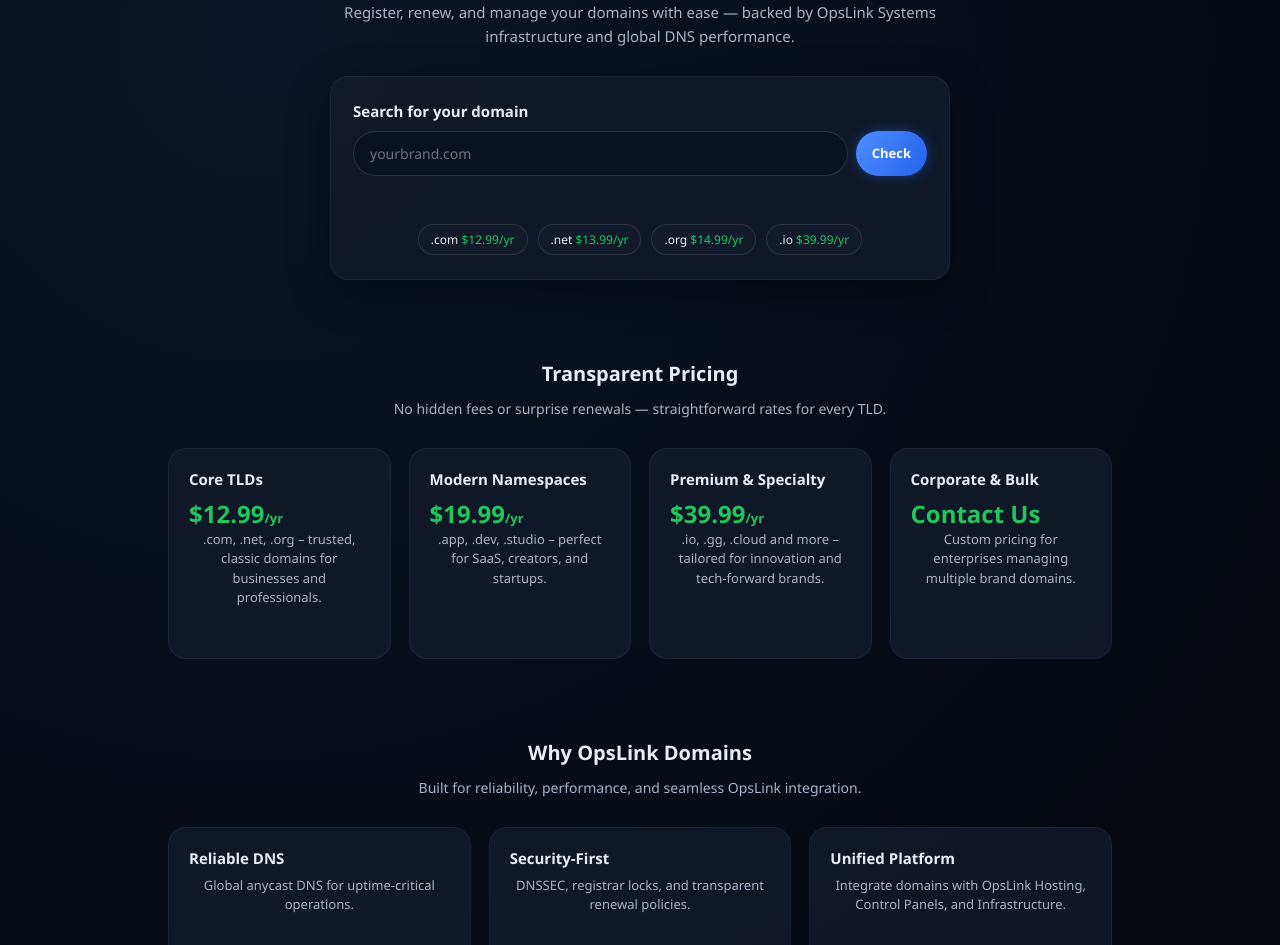
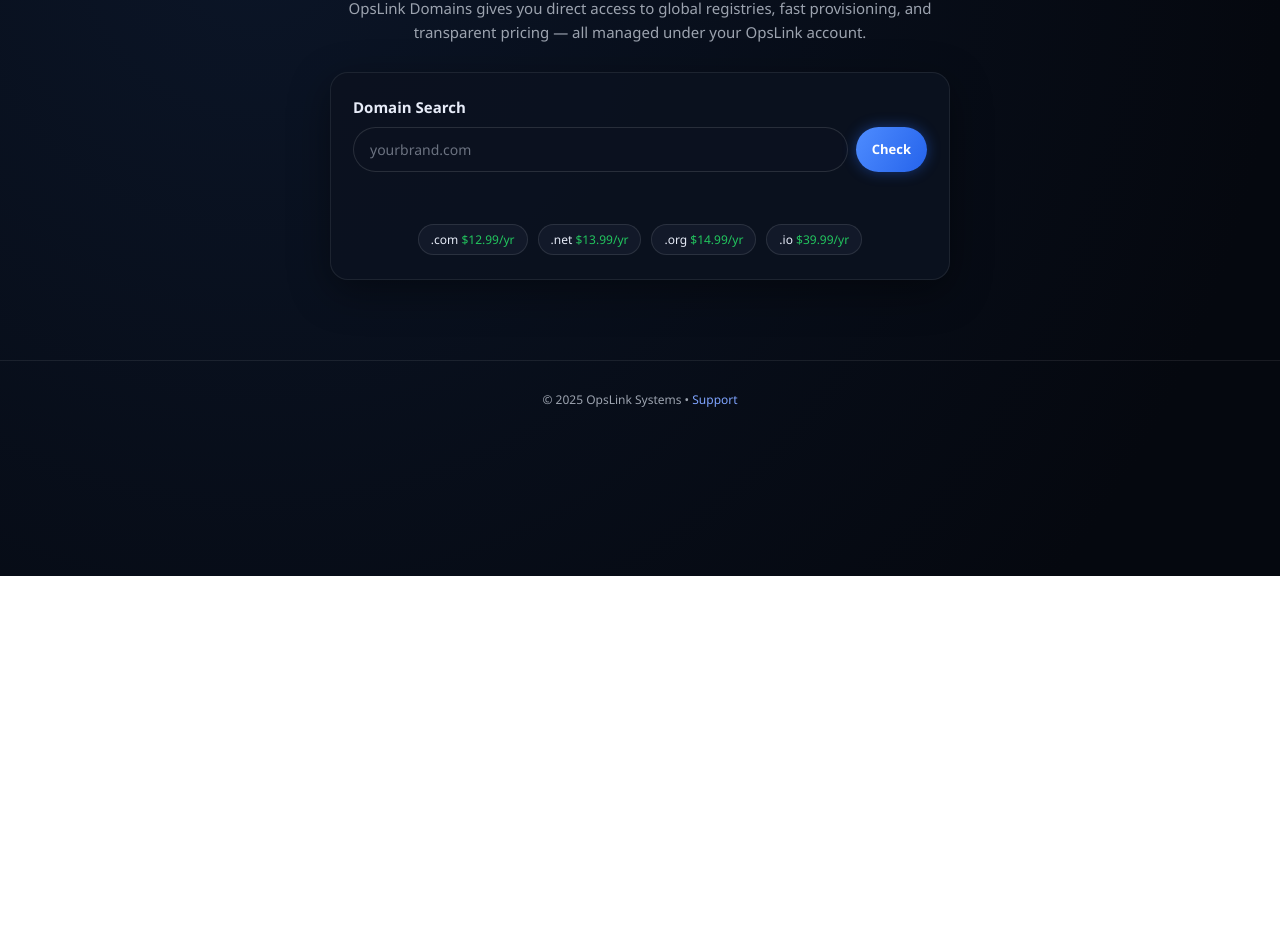
Before and after one commit to Unknownaod/opslinkdomains, a plain HTML site: page index.html in a window 1280 px wide. Shown: the part 224-1169 px from the top of the page. After the commit the page ends 800 px from the top, so only its background shows below. Drawn offline with Linux system fonts and the light colour scheme.

Commit message:
Update index.html

```diff
--- a/index.html
+++ b/index.html
@@ -2,38 +2,28 @@
 <html lang="en">
 <head>
   <meta charset="UTF-8" />
-  <title>OpsLink Domains – Professional Domain & DNS Management</title>
+  <title>OpsLink Domains – Secure Domain & DNS Management</title>
   <meta name="viewport" content="width=device-width, initial-scale=1.0" />
-  <meta name="description" content="OpsLink Domains provides secure, professional domain registration and DNS management for businesses, creators, and infrastructure teams. Powered by OpsLink Systems." />
+  <meta name="description" content="Register and manage domains with OpsLink Domains — powered by OpsLink Systems and ResellersPanel's global infrastructure." />
   <link rel="icon" href="https://opslinkcad.com/assets/OpsLinkLogo.png" />
 
   <style>
     :root {
-      --bg: #060b13;
-      --bg-soft: #0a111d;
-      --card: rgba(18,25,40,0.9);
-      --border: rgba(255,255,255,0.05);
-
+      --bg: #05080f;
       --accent: #4e8cff;
-      --accent-soft: #7fa4ff;
+      --accent2: #7fa4ff;
       --accent-green: #22c55e;
       --text: #e7ecf8;
-      --soft: #a7b3c9;
-
+      --soft: #9ca3af;
+      --card: rgba(12,18,32,0.9);
+      --border: rgba(255,255,255,0.08);
       --radius-lg: 18px;
-      --radius-sm: 999px;
-      --shadow: 0 12px 40px rgba(0,0,0,0.4);
     }
 
-    * {
-      margin: 0;
-      padding: 0;
-      box-sizing: border-box;
-      font-family: "Segoe UI", system-ui, sans-serif;
-    }
+    * { margin: 0; padding: 0; box-sizing: border-box; font-family: "Segoe UI", system-ui, sans-serif; }
 
     body {
-      background: radial-gradient(circle at 20% 20%, #0b1527, #05080f 80%);
+      background: radial-gradient(circle at 20% 20%, #0b1527, #05080f 85%);
       color: var(--text);
       min-height: 100vh;
       overflow-x: hidden;
@@ -43,15 +33,15 @@
       position: sticky;
       top: 0;
       z-index: 10;
-      backdrop-filter: blur(18px);
-      background: rgba(5,8,15,0.75);
+      background: rgba(5,8,15,0.8);
+      backdrop-filter: blur(12px);
       border-bottom: 1px solid var(--border);
     }
 
     .nav {
-      max-width: 1200px;
+      max-width: 1100px;
       margin: auto;
-      padding: 18px 28px;
+      padding: 16px 26px;
       display: flex;
       align-items: center;
       justify-content: space-between;
@@ -66,42 +56,31 @@
     .logo {
       width: 38px;
       height: 38px;
-      border-radius: 12px;
-      background: linear-gradient(145deg, #4e8cff, #6ea3ff);
+      border-radius: 10px;
+      background: linear-gradient(145deg, #4e8cff, #2563eb);
+      color: #fff;
       display: flex;
       align-items: center;
       justify-content: center;
-      color: #fff;
       font-weight: 800;
       font-size: 18px;
-      box-shadow: 0 0 12px rgba(78,140,255,0.6);
+      box-shadow: 0 0 12px rgba(78,140,255,0.5);
     }
 
-    .nav-title {
-      font-size: 17px;
-      font-weight: 600;
-      letter-spacing: 0.04em;
-    }
+    .nav-title { font-size: 17px; font-weight: 600; }
 
-    .nav-links {
-      display: flex;
-      gap: 20px;
-      font-size: 14px;
-    }
+    .nav-links { display: flex; gap: 20px; font-size: 14px; }
 
     .nav-links a {
       color: var(--soft);
       text-decoration: none;
-      position: relative;
       transition: color .2s;
     }
 
-    .nav-links a:hover {
-      color: var(--accent);
-    }
+    .nav-links a:hover { color: var(--accent); }
 
     .btn {
-      border-radius: var(--radius-sm);
+      border-radius: 999px;
       font-size: 13px;
       padding: 9px 16px;
       border: none;
@@ -151,7 +130,7 @@
       border-radius: var(--radius-lg);
       border: 1px solid var(--border);
       padding: 24px 22px;
-      box-shadow: var(--shadow);
+      box-shadow: 0 12px 40px rgba(0,0,0,0.4);
     }
 
     .domain-card h3 {
@@ -178,12 +157,10 @@
       outline: none;
     }
 
-    .domain-form input::placeholder {
-      color: #6b7280;
-    }
+    .domain-form input::placeholder { color: #6b7280; }
 
     .domain-result {
-      margin-top: 12px;
+      margin-top: 14px;
       font-size: 13px;
       color: var(--soft);
       text-align: left;
@@ -195,7 +172,7 @@
       justify-content: center;
       flex-wrap: wrap;
       gap: 10px;
-      margin-top: 16px;
+      margin-top: 18px;
     }
 
     .tld {
@@ -212,73 +189,21 @@
       font-weight: 500;
     }
 
-    .section {
-      max-width: 1000px;
-      margin: 80px auto;
-      padding: 0 28px;
-    }
-
-    .section h2 {
-      font-size: 20px;
-      font-weight: 700;
-      margin-bottom: 12px;
-      text-align: center;
-    }
-
-    .section p {
-      color: var(--soft);
-      font-size: 14px;
-      text-align: center;
-      margin-bottom: 30px;
-    }
-
-    .pricing-grid {
-      display: grid;
-      grid-template-columns: repeat(auto-fit, minmax(220px, 1fr));
-      gap: 18px;
-    }
-
-    .price-card {
-      background: var(--card);
-      border-radius: var(--radius-lg);
-      border: 1px solid var(--border);
-      padding: 20px;
-      text-align: left;
-      transition: transform .2s;
-    }
-
-    .price-card:hover {
-      transform: translateY(-4px);
-    }
-
-    .price-card h3 {
-      font-size: 15px;
-      margin-bottom: 8px;
-    }
-
-    .price-card .price {
-      font-size: 24px;
-      font-weight: 700;
-      color: var(--accent-green);
-    }
-
-    .price-card p {
-      font-size: 13px;
-      color: var(--soft);
-      line-height: 1.5;
-    }
-
     footer {
-      border-top: 1px solid rgba(255,255,255,0.07);
-      padding: 26px 20px;
+      border-top: 1px solid rgba(255,255,255,0.08);
+      padding: 30px 20px;
       text-align: center;
       color: var(--soft);
       font-size: 12px;
       margin-top: 60px;
     }
 
+    footer a {
+      color: var(--accent2);
+      text-decoration: none;
+    }
+
     @media (max-width: 640px) {
-      .hero { margin-top: 60px; }
       .domain-form { flex-direction: column; }
       .domain-form button { width: 100%; }
     }
@@ -302,12 +227,12 @@
   </header>
 
   <section class="hero" id="search">
-    <h1>Professional Domain & DNS Management</h1>
-    <p>Register, renew, and manage your domains with ease — backed by OpsLink Systems infrastructure and global DNS performance.</p>
+    <h1>Search & Secure Your Domain</h1>
+    <p>OpsLink Domains gives you direct access to global registries, fast provisioning, and transparent pricing — all managed under your OpsLink account.</p>
 
     <div class="domain-card">
-      <h3>Search for your domain</h3>
-      <form class="domain-form" onsubmit="simulateSearch(event)">
+      <h3>Domain Search</h3>
+      <form class="domain-form" onsubmit="checkDomain(event)">
         <input id="domain-input" type="text" placeholder="yourbrand.com" />
         <button class="btn" type="submit">Check</button>
       </form>
@@ -322,64 +247,14 @@
     </div>
   </section>
 
-  <section class="section" id="pricing">
-    <h2>Transparent Pricing</h2>
-    <p>No hidden fees or surprise renewals — straightforward rates for every TLD.</p>
-
-    <div class="pricing-grid">
-      <div class="price-card">
-        <h3>Core TLDs</h3>
-        <div class="price">$12.99<span style="font-size:13px">/yr</span></div>
-        <p>.com, .net, .org – trusted, classic domains for businesses and professionals.</p>
-      </div>
-
-      <div class="price-card">
-        <h3>Modern Namespaces</h3>
-        <div class="price">$19.99<span style="font-size:13px">/yr</span></div>
-        <p>.app, .dev, .studio – perfect for SaaS, creators, and startups.</p>
-      </div>
-
-      <div class="price-card">
-        <h3>Premium & Specialty</h3>
-        <div class="price">$39.99<span style="font-size:13px">/yr</span></div>
-        <p>.io, .gg, .cloud and more – tailored for innovation and tech-forward brands.</p>
-      </div>
-
-      <div class="price-card">
-        <h3>Corporate & Bulk</h3>
-        <div class="price">Contact Us</div>
-        <p>Custom pricing for enterprises managing multiple brand domains.</p>
-      </div>
-    </div>
-  </section>
-
-  <section class="section" id="about">
-    <h2>Why OpsLink Domains</h2>
-    <p>Built for reliability, performance, and seamless OpsLink integration.</p>
-    <div class="pricing-grid">
-      <div class="price-card">
-        <h3>Reliable DNS</h3>
-        <p>Global anycast DNS for uptime-critical operations.</p>
-      </div>
-      <div class="price-card">
-        <h3>Security-First</h3>
-        <p>DNSSEC, registrar locks, and transparent renewal policies.</p>
-      </div>
-      <div class="price-card">
-        <h3>Unified Platform</h3>
-        <p>Integrate domains with OpsLink Hosting, Control Panels, and Infrastructure.</p>
-      </div>
-    </div>
-  </section>
-
   <footer>
-    © <span id="year"></span> OpsLink Systems – All rights reserved • <a href="https://discord.gg/UF6Dt66phh" style="color:#4e8cff;text-decoration:none;">Support</a>
+    © <span id="year"></span> OpsLink Systems • <a href="https://discord.gg/UF6Dt66phh">Support</a>
   </footer>
 
   <script>
     document.getElementById("year").textContent = new Date().getFullYear();
 
-    async function simulateSearch(ev) {
+    async function checkDomain(ev) {
       ev.preventDefault();
       const input = document.getElementById("domain-input");
       const status = document.getElementById("domain-status");
@@ -388,6 +263,7 @@
         status.textContent = "Please enter a domain name.";
         return;
       }
+
       status.textContent = `Checking availability for “${domain}”…`;
 
       try {
@@ -395,14 +271,15 @@
         const data = await res.json();
 
         if (data.status === "available") {
-          status.innerHTML = `✅ <strong>${domain}</strong> is available! <br><a href="https://domains.opslinkcad.com/cart.php?a=add&domain=register&query=${domain}" target="_blank" style="color:#4e8cff;text-decoration:none;">Register now</a>`;
+          status.innerHTML = `✅ <strong>${domain}</strong> is available!<br>
+          <a href="https://domains.opslinkcad.com/cart.php?a=add&domain=register&query=${domain}" target="_blank" style="color:#4e8cff;text-decoration:none;">Register now</a>`;
         } else if (data.status === "taken") {
           status.innerHTML = `❌ <strong>${domain}</strong> is already registered.`;
         } else {
-          status.innerHTML = `⚠️ Unable to verify domain. Please try again.`;
+          status.innerHTML = `⚠️ Could not confirm availability. Try again later.`;
         }
       } catch {
-        status.textContent = "Error connecting to domain API.";
+        status.textContent = "Error contacting domain service.";
       }
     }
   </script>
```
